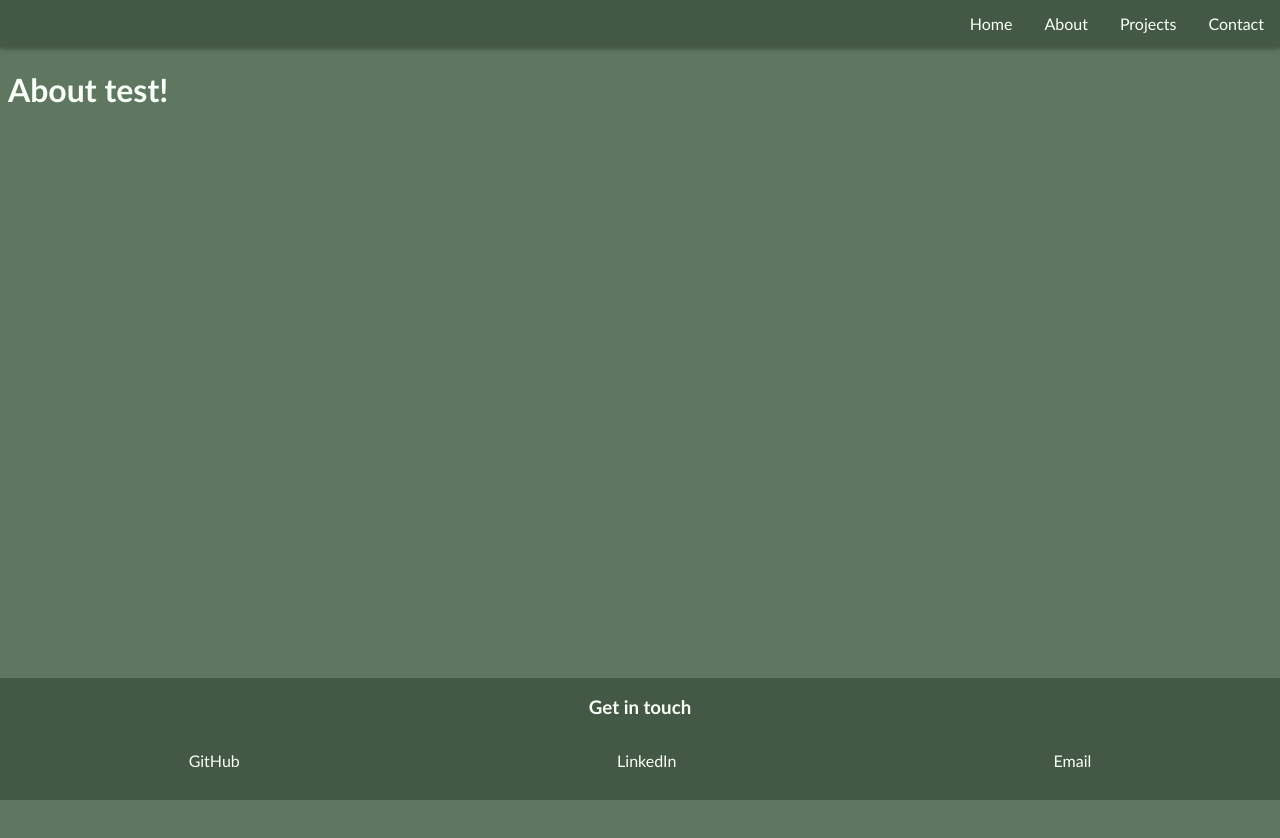
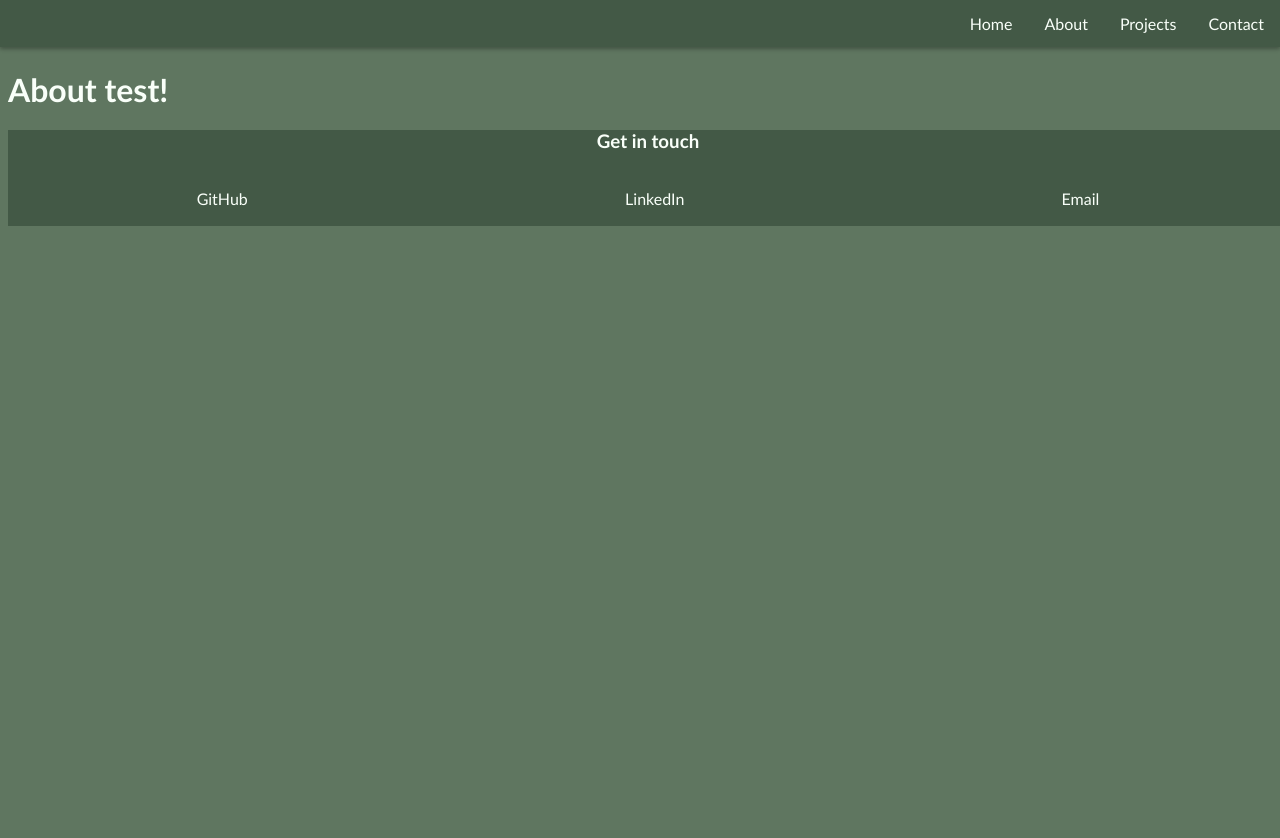
Before and after one commit to hollrosey/holly-massey-portfolio, a Next.js app: page /AboutMe in a window 1280 px wide. Shown: the top 838 px of the page. Before the commit the page ends 802 px from the top, so only its background shows below. Built offline with nearby package versions, Linux system fonts and the light colour scheme.

Commit message:
footer fix, no longer stuck in the middle but not aligned correctly and gap at bottom and left

```diff
--- a/app/_components/Footer.css
+++ b/app/_components/Footer.css
@@ -1,7 +1,4 @@
 footer {
-  position: absolute;
-  left: 0;
-  bottom: 0;
   width: 100%;
   background-color: var(--navbar-colour);
   color: var(--main-font-colour);
@@ -18,7 +15,6 @@ footer ul {
   flex-direction: row;
   justify-content: space-around;
   align-items: center;
-
   padding: 0;
   background-color: var(--navbar-colour);
   width: 100%;
@@ -40,15 +36,11 @@ footer ul {
   width: 100%;
 }
 
-footer li {
-  float: right;
-}
-
 .footerLink {
   background-color: var(--navbar-colour);
   color: var(--main-font-color);
   display: block;
-  padding: 14px 16px;
+  padding: 18px 20px;
   text-decoration: none;
 }
 
--- a/app/_components/Navbar.css
+++ b/app/_components/Navbar.css
@@ -30,6 +30,7 @@
   text-align: center;
   top: 0;
   width: 100%;
+  z-index: 1;
 }
 
 .navLi {
--- a/app/_components/ProjectGrid.css
+++ b/app/_components/ProjectGrid.css
@@ -2,7 +2,7 @@
     display: flex;
     flex-wrap: wrap;
     justify-content: center;
-    gap: 20px;
+    gap: 30px;
     list-style: none;
     padding: 0;
 }
--- a/app/globals.css
+++ b/app/globals.css
@@ -4,12 +4,11 @@
   --navbar-colour: #435946;
 }
 
-* {
+body {
   background-color: var(--main-bg-color);
   color: var(--main-font-color);
   font-family: "Optima";
+  margin-top: 70px;
+  min-height: 100vh;
+  width: 100vw;
 }
-
-body {
-  margin-top: 70px;
-}
```
